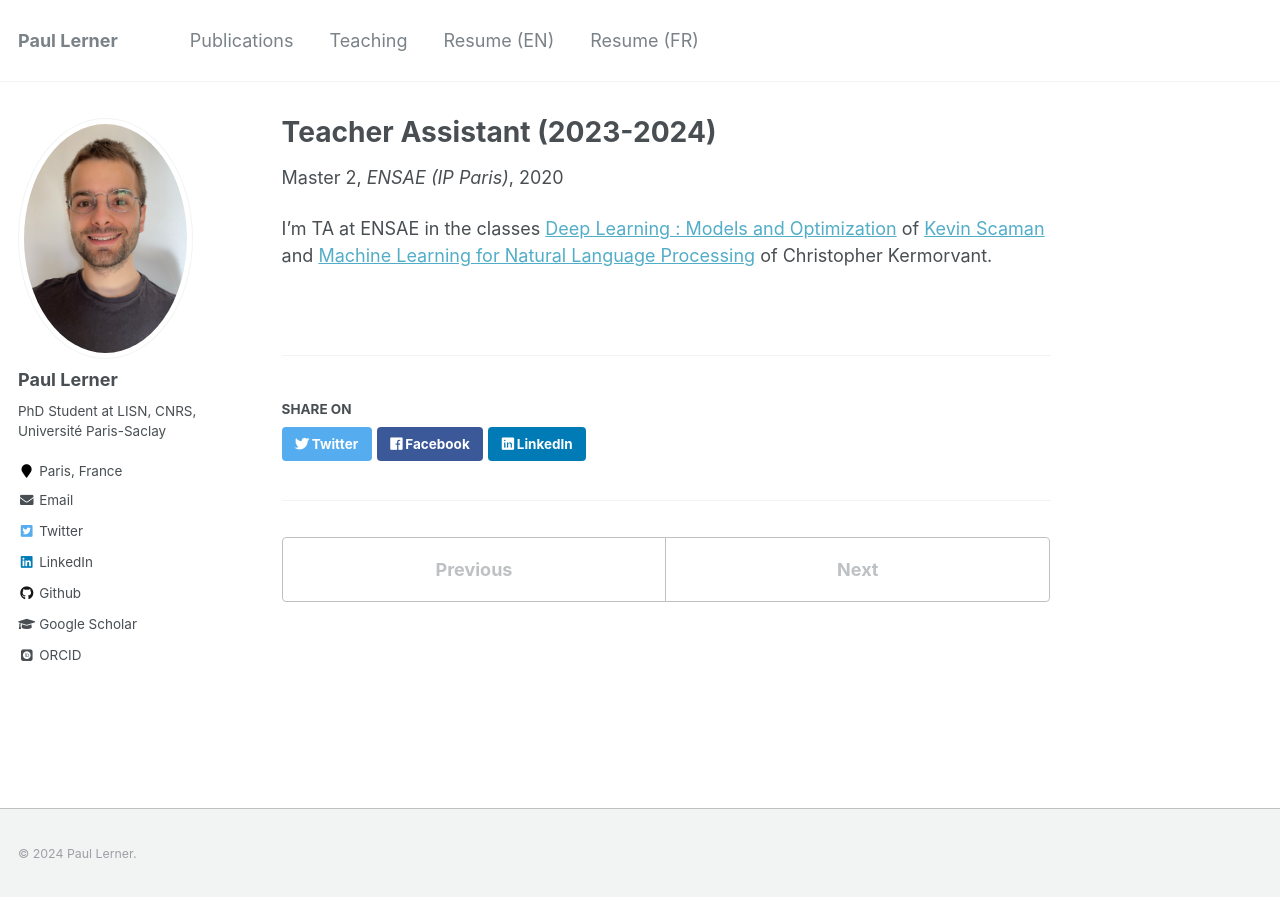
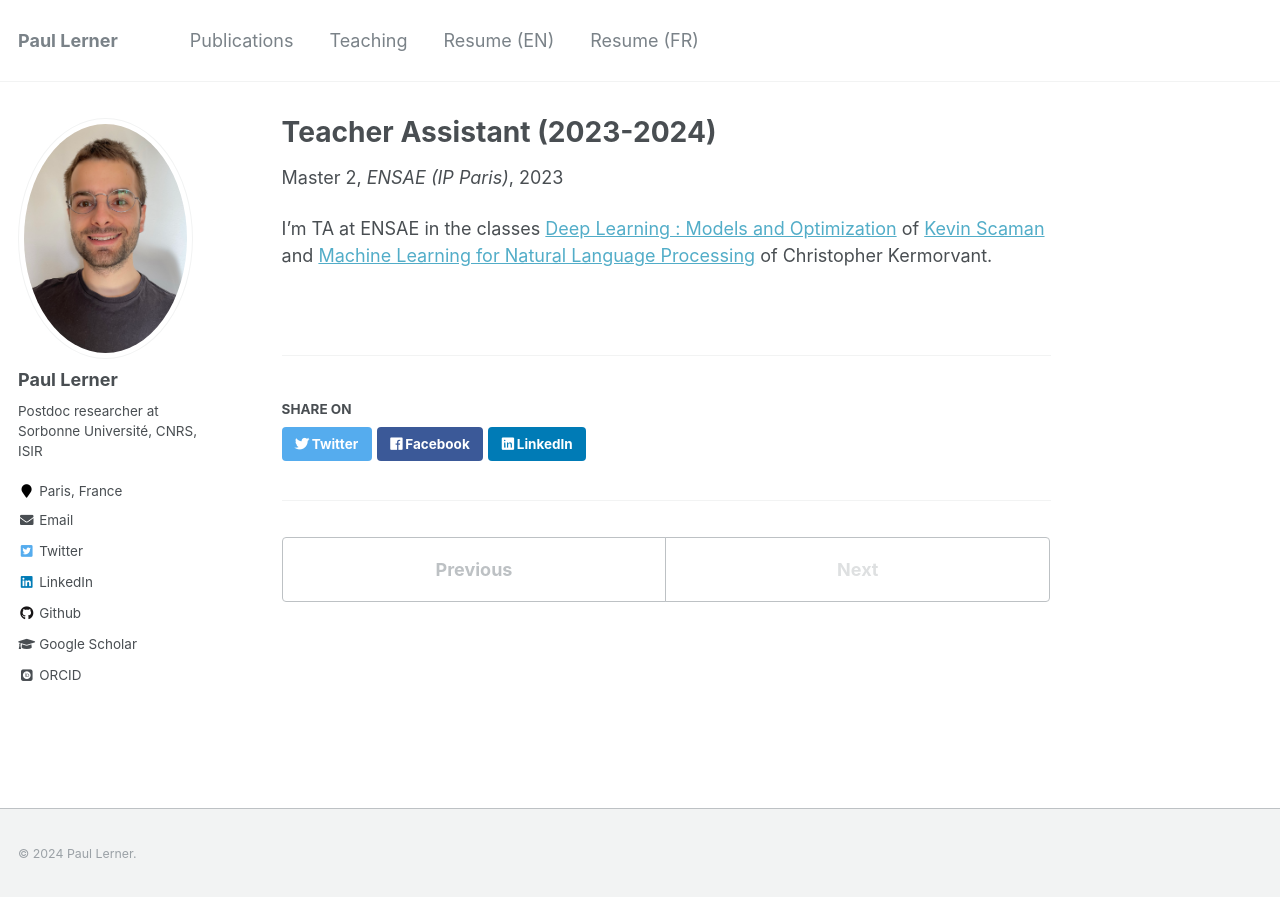
Before and after one commit to PaulLerner/PaulLerner.github.io, a Jekyll site: the page built from _teaching/2024-ensae-ta.md, in a window 1280 px wide. Shown: the top 897 px of the page. Built offline with Jekyll 4.4.1, drawn with Linux system fonts in a browser that asks for light colours; some web fonts are replaced.

Commit message:
update bio, fix pub and ensae

```diff
--- a/_config.yml
+++ b/_config.yml
@@ -10,7 +10,7 @@ locale                   : "en-US"
 title                    : "Paul Lerner"
 title_separator          : "-"
 name                     : &name "Paul Lerner"
-description              : &description "PhD Student at LISN, CNRS, Université Paris-Saclay"
+description              : &description "Postdoc researcher at Sorbonne Université, CNRS, ISIR"
 url                      : https://paullerner.github.io # the base hostname & protocol for your site e.g. "https://mmistakes.github.io"
 baseurl                  : "" # the subpath of your site, e.g. "/blog"
 repository               : ""
@@ -82,7 +82,7 @@ analytics:
 author:
   name             : "Paul Lerner"
   avatar           : "profile.JPEG"
-  bio              : "PhD Student at LISN, CNRS, Université Paris-Saclay"
+  bio              : "Postdoc researcher at Sorbonne Université, CNRS, ISIR"
   location         : "Paris, France"
   employer         :
   pubmed           :
--- a/_teaching/2024-ensae-ta.md
+++ b/_teaching/2024-ensae-ta.md
@@ -3,7 +3,7 @@ title: "Teacher Assistant (2023-2024)"
 collection: teaching
 type: "Master 2"
 venue: "ENSAE (IP Paris)"
-date: 2020-10-01
+date: 2023-10-01
 ---
 
 I'm TA at ENSAE in the classes [Deep Learning : Models and Optimization](https://kscaman.github.io/teaching/2023_ENSAE_DL.html)
```
Also changed, not shown: _pages/publications.md (+1 -1 lines).
